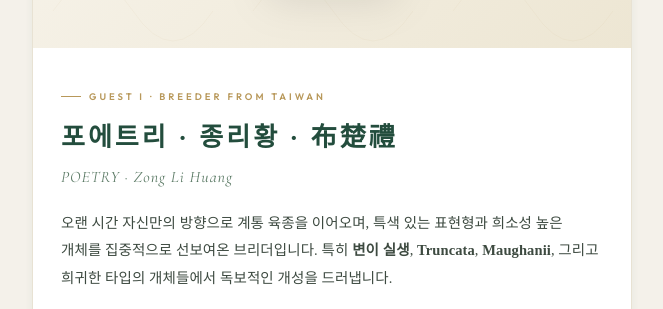
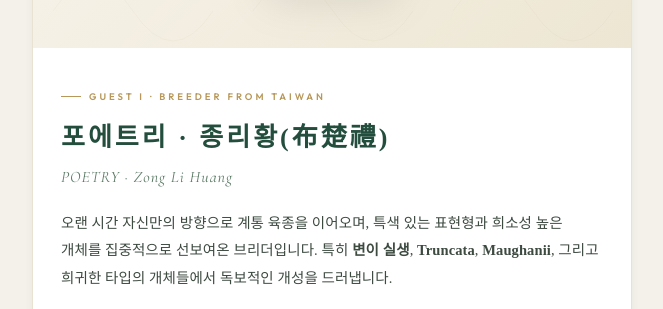
Before and after one commit to trackdesigner/haworthia-5th, a plain HTML site: page index.html in a window 1280 px wide. Shown: the part 2480-2789 px from the top of the page, without its empty margins (308-971 px from the left). Drawn offline with nearby package versions, Linux system fonts and the light colour scheme; a web font is replaced by a local one.

Commit message:
index.html 업데이트

```diff
--- a/index.html
+++ b/index.html
@@ -1217,7 +1217,7 @@ body::after {
     </div>
     <div class="guest-body">
       <div class="guest-tag">Guest I · Breeder from Taiwan</div>
-      <div class="guest-name-hanzi">포에트리 · 종리황 · 布楚禮</div>
+      <div class="guest-name-hanzi">포에트리 · 종리황(布楚禮)</div>
       <div class="guest-name-en">POETRY · Zong Li Huang</div>
       <div class="guest-desc ko-only">
         오랜 시간 자신만의 방향으로 계통 육종을 이어오며,
```
